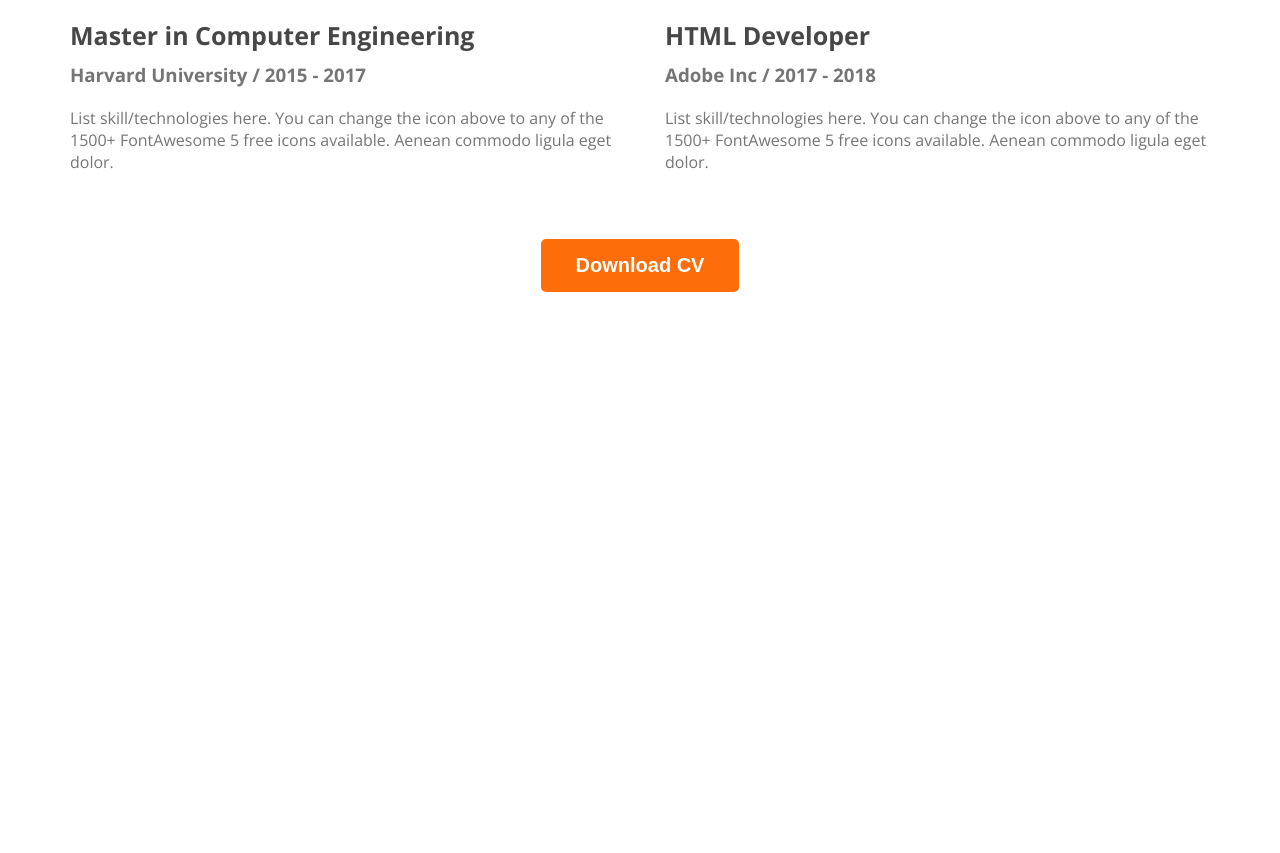
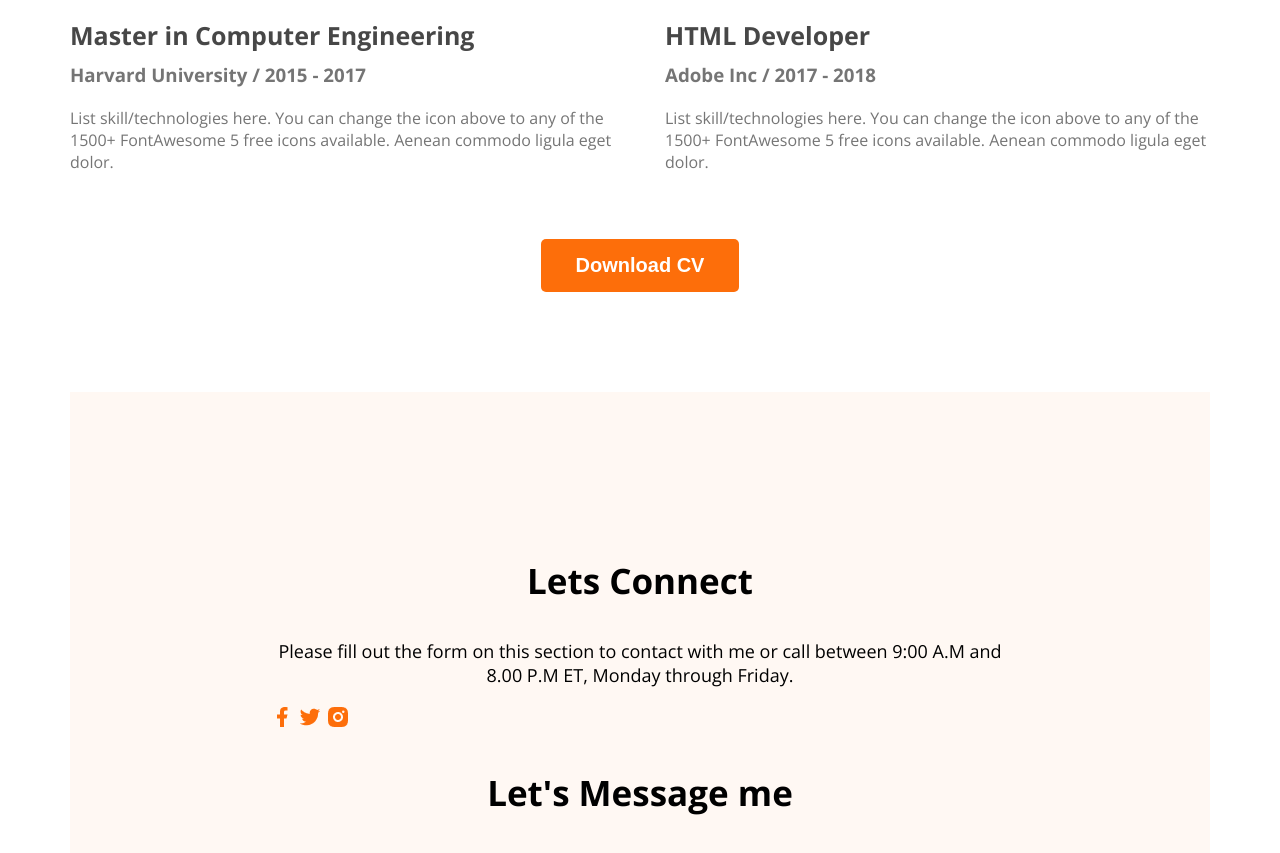
Before and after one commit to ibrahim44302/my-cv, a plain HTML site: page index.html in a window 1280 px wide. Shown: the part 2883-3736 px from the top of the page. Before the commit the page ends 3183 px from the top, so only its background shows below. Drawn offline with nearby package versions, Linux system fonts and the light colour scheme.

Commit message:
added footer

```diff
--- a/index.html
+++ b/index.html
@@ -135,21 +135,24 @@
                         <h2 class="resume-title-item">Sr. Font End Developer</h2>
                         <h3 class="resume-item-institute">Apple Inc / 2020 - Current</h3>
                         <p class="resume-item-description">List skill/technologies here. You can change the icon above
-                            to any of the 1500+ FontAwesome 5 free icons available. Aenean commodo ligula eget dolor.</p>
+                            to any of the 1500+ FontAwesome 5 free icons available. Aenean commodo ligula eget dolor.
+                        </p>
                     </div>
                     <hr>
                     <div class="resume-item">
                         <h2 class="resume-title-item">Jr. Font End Developer</h2>
                         <h3 class="resume-item-institute">Dribbble Inc / 2018 - 2022</h3>
                         <p class="resume-item-description">List skill/technologies here. You can change the icon above
-                            to any of the 1500+ FontAwesome 5 free icons available. Aenean commodo ligula eget dolor.</p>
+                            to any of the 1500+ FontAwesome 5 free icons available. Aenean commodo ligula eget dolor.
+                        </p>
                     </div>
                     <hr>
                     <div class="resume-item">
                         <h2 class="resume-title-item">HTML Developer</h2>
                         <h3 class="resume-item-institute">Adobe Inc / 2017 - 2018</h3>
                         <p class="resume-item-description">List skill/technologies here. You can change the icon above
-                            to any of the 1500+ FontAwesome 5 free icons available. Aenean commodo ligula eget dolor.</p>
+                            to any of the 1500+ FontAwesome 5 free icons available. Aenean commodo ligula eget dolor.
+                        </p>
                     </div>
                 </div>
 
@@ -161,7 +164,21 @@
         </section>
         <main>
             <footer>
+                <div class="footer-cloumn">
+                    <h3 class="section-title">Lets Connect</h3>
+                    <p class="section-description">Please fill out the form on this section to contact with me or call between 9:00 A.M and 8.00 P.M
+                        ET, Monday through Friday.
+                    </p>
+                    <div class="social-link">
+                        <a href=""><img src="images/icons/facebook.png" alt=""></a>
+                        <a href=""><img src="images/icons/twitter.png" alt=""></a>
+                        <a href=""><img src="images/icons/insta.png" alt=""></a>
 
+                    </div>
+                </div>
+                <div class="footer-cloumn">
+                    <h3 class="section-title">Let's Message me</h3>
+                </div>
             </footer>
 </body>
 
--- a/styles/portfolio.css
+++ b/styles/portfolio.css
@@ -176,7 +176,17 @@ main section {
     margin-bottom: 20px;
     margin-top: 0px;
 }
-.download-cv{
+
+.download-cv {
     text-align: center;
     margin-top: 50px;
 }
+
+/* footer styles */
+
+footer{
+    background: #FFF8F3;
+    padding: 130px 200px;
+    margin-top: 100px;
+
+}
```
